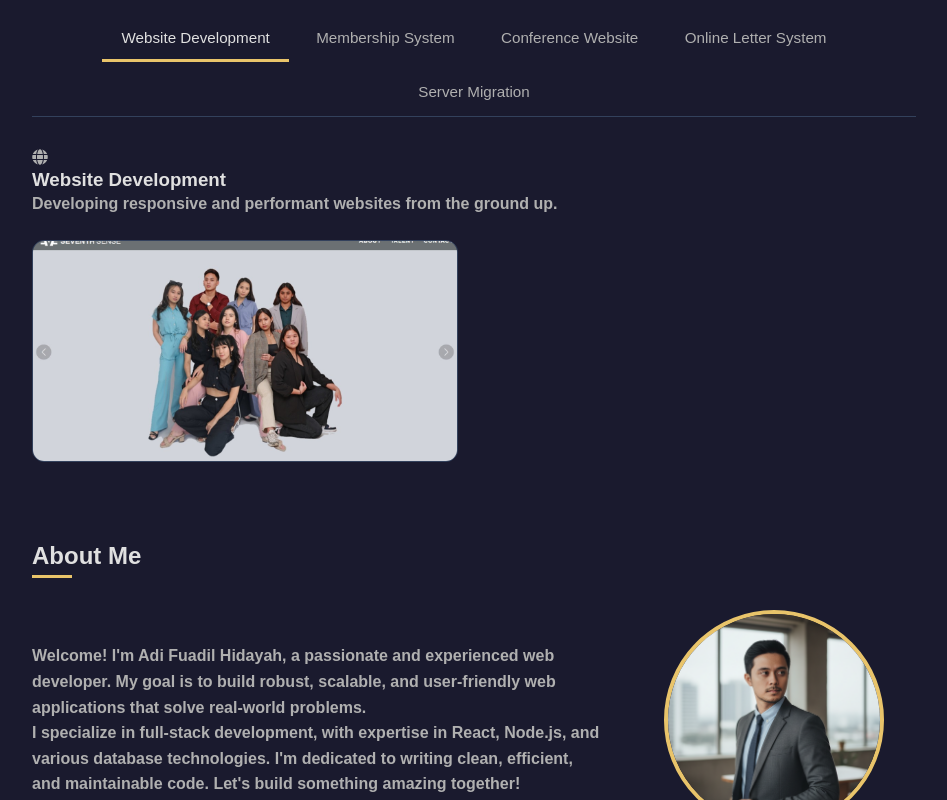
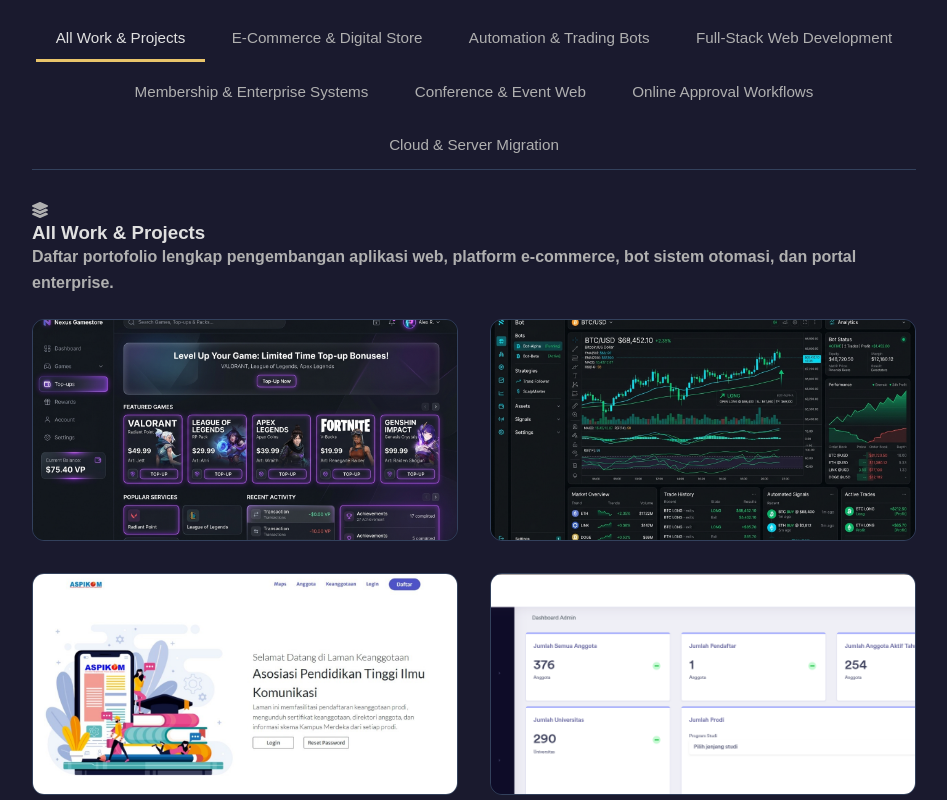
Before and after one commit to mrmoody-dev/porto_dilsdev, a React (Create React App) app: page / in a window 1280 px wide. Shown: the part 880-1680 px from the top of the page, without its empty margins (316-1263 px from the left). Built offline with nearby package versions, Linux system fonts and the light colour scheme.

Commit message:
Update MyWork & Services with Wildstore E-Commerce, Trading Bot, and expanded IT services

```diff
--- a/src/components/About.tsx
+++ b/src/components/About.tsx
@@ -3,16 +3,18 @@
 
 const About: React.FC = () => {
   return (
-    // The <section> tag is now in App.tsx
     <>
       <h2 className="section-title">About Me</h2>
       <div className="about-grid">
         <div className="about-text">
           <p>
-            Welcome! I'm Adi Fuadil Hidayah, a passionate and experienced web developer. My goal is to build robust, scalable, and user-friendly web applications that solve real-world problems.
+            Halo! Saya <strong>Adi Fuadil Hidayah (dilsdev)</strong>, seorang Full-Stack Web Developer & IT Systems Engineer yang berdedikasi membangun aplikasi web performa tinggi, sistem e-commerce terotomasi, bot trading, dan portal enterprise.
           </p>
           <p>
-            I specialize in full-stack development, with expertise in React, Node.js, and various database technologies. I'm dedicated to writing clean, efficient, and maintainable code. Let's build something amazing together!
+            Dengan keahlian di ekosistem <strong>React, TypeScript, Node.js, Python, PHP (CodeIgniter/Laravel), PostgreSQL, dan Cloud Infrastructure</strong>, saya berfokus pada penulisan kode yang bersih, scalable, dan mengutamakan pengalaman pengguna (<em>user experience</em>).
+          </p>
+          <p>
+            Saya selalu siap menghadapi tantangan teknis baru, baik untuk pengembangan produk dari awal, integrasi API & payment gateway, maupun pemeliharaan dan optimasi infrastruktur server.
           </p>
         </div>
         <div className="about-image">
--- a/src/components/Portfolio.tsx
+++ b/src/components/Portfolio.tsx
@@ -1,24 +1,27 @@
 import React, { useState } from 'react';
 import { Link } from 'react-router-dom';
-import { FaGlobe, FaUsers, FaCalendarAlt, FaEnvelope, FaServer } from 'react-icons/fa';
-import { allProjects } from '../data/projects'; // ADDED THIS IMPORT
+import { FaGlobe, FaUsers, FaCalendarAlt, FaEnvelope, FaServer, FaShoppingCart, FaRobot, FaLayerGroup } from 'react-icons/fa';
+import { allProjects } from '../data/projects';
 
 const servicesData = [
-  { id: "website-development", icon: <FaGlobe />, title: 'Website Development', description: 'Developing responsive and performant websites from the ground up.' },
-  { id: "membership-system", icon: <FaUsers />, title: 'Membership System', description: 'Implementing and managing full-featured membership systems.' },
-  { id: "conference-website", icon: <FaCalendarAlt />, title: 'Conference Website', description: 'Building websites for international conferences, including registration and abstract management.' },
-  { id: "online-letter-system", icon: <FaEnvelope />, title: 'Online Letter System', description: 'Developing online letter submission and approval workflow systems.' },
-  { id: "server-migration", icon: <FaServer />, title: 'Server Migration', description: 'Successfully migrated servers and content for various organizations like Aspikom, Radio Budi Luhur, and Makadaya.' },
+  { id: "all", icon: <FaLayerGroup />, title: 'All Work & Projects', description: 'Daftar portofolio lengkap pengembangan aplikasi web, platform e-commerce, bot sistem otomasi, dan portal enterprise.' },
+  { id: "ecommerce-platform", icon: <FaShoppingCart />, title: 'E-Commerce & Digital Store', description: 'Pengembangan platform toko online modern, game top-up store, integrasi payment gateway, dan manajemen transaksi otomatis.' },
+  { id: "automation-bot", icon: <FaRobot />, title: 'Automation & Trading Bots', description: 'Pengembangan bot trading algoritma crypto, data streaming WebSocket, REST API, dan notifikasi terintegrasi Telegram/Discord.' },
+  { id: "website-development", icon: <FaGlobe />, title: 'Full-Stack Web Development', description: 'Membangun aplikasi web responsif dan modern dari awal hingga tingkat produksi dengan React, Node.js, PHP, & Tailwind/SCSS.' },
+  { id: "membership-system", icon: <FaUsers />, title: 'Membership & Enterprise Systems', description: 'Sistem keanggotaan organisasi, manajemen pengguna, KTA digital, dan portal dokumentasi API.' },
+  { id: "conference-website", icon: <FaCalendarAlt />, title: 'Conference & Event Web', description: 'Website event dan pendaftaran konferensi taraf internasional lengkap dengan sistem verifikasi abstrak & pembayaran.' },
+  { id: "online-letter-system", icon: <FaEnvelope />, title: 'Online Approval Workflows', description: 'Sistem pengajuan surat digital dan alur persetujuan bertingkat terintegrasi.' },
+  { id: "server-migration", icon: <FaServer />, title: 'Cloud & Server Migration', description: 'Layanan migrasi server VPS/Cloud, pengelolaan domain, optimasi hosting, dan konfigurasi CI/CD.' },
 ];
 
 // Combine data
 const workAndServices = servicesData.map(service => ({
   ...service,
-  projects: allProjects.filter(project => project.serviceId === service.id),
+  projects: service.id === "all" ? allProjects : allProjects.filter(project => project.serviceId === service.id),
 }));
 
 const Portfolio: React.FC = () => {
-  // State to track the active tab, initialized with the first service's title
+  // State to track the active tab, initialized with "All Work & Projects"
   const [activeTab, setActiveTab] = useState(servicesData[0].title);
 
   // Find the currently active service object based on the activeTab state
@@ -51,13 +54,18 @@
               <p className="service-description">{activeService.description}</p>
             </div>
 
-            {activeService.projects.length > 0 && ( // FIXED TYPO HERE
+            {activeService.projects.length > 0 && (
               <div className="portfolio-grid" style={{ marginTop: '1.5rem' }}>
                 {activeService.projects.map((project) => (
                   <Link to={`/project/${project.id}`} key={project.id} className="portfolio-item">
                     <img src={Array.isArray(project.image) ? project.image[0] : project.image} alt={project.title} />
                     <div className="portfolio-overlay">
                       <h4>{project.title}</h4>
+                      {project.technologies && (
+                        <p style={{ fontSize: '0.8rem', opacity: 0.85, marginTop: '0.25rem' }}>
+                          {project.technologies.slice(0, 3).join(' • ')}
+                        </p>
+                      )}
                     </div>
                   </Link>
                 ))}
--- a/src/data/projects.tsx
+++ b/src/data/projects.tsx
@@ -1,4 +1,4 @@
-// src/data/projects.js
+// src/data/projects.tsx
 import projectImageMembership from "../assets/images/ss_member.aspikom_landingpage.jpg";
 import projectImageMembershipDashboard from "../assets/images/ss_member_aspikom_dashboard.png";
 import projectImageSeventhsense from "../assets/images/ss_seventhsense.jpg";
@@ -8,20 +8,64 @@
 import projectImageRadio from "../assets/images/ss_radiobuduluhur.jpg";
 import projectImageAspikom from "../assets/images/ss_aspikom_org.jpg";
 import projectImageMakadaya from "../assets/images/ss_makadaya.jpg";
+import projectImageWildstore from "../assets/images/wildstore_preview.jpg";
+import projectImageTradingBot from "../assets/images/tradingbot_preview.jpg";
 
 export const allProjects = [
   {
+    id: "wildstore-platform",
+    title: "Wildstore E-Commerce & Game Top-Up Platform",
+    image: projectImageWildstore,
+    description: "Platform E-Commerce Modern & Top-Up Game dengan integrasi Payment Gateway & Dashboard Transaksi Otomatis.",
+    details:
+      "Sistem e-commerce multi-niche lengkap dengan katalog produk digital/top-up game, integrasi gerbang pembayaran otomatis, saldo pengguna, manajemen transaksi real-time, dan panel admin berbasis web responsif.",
+    technologies: ["React", "TypeScript", "Vite", "Node.js", "Express", "PostgreSQL", "SCSS"],
+    role: "Full-Stack Developer",
+    challenges: "Mengintegrasikan callback payment gateway secara real-time dan mengoptimalkan performa UI dengan glassmorphism & animasi halus.",
+    liveUrl: "#",
+    githubUrl: "https://github.com/mrmoody-dev/wildstore",
+    serviceId: "ecommerce-platform",
+  },
+  {
+    id: "indodax-islm-bot",
+    title: "Indodax ISLM Automated Trading Bot & Analytics",
+    image: projectImageTradingBot,
+    description: "Bot Trading Algoritma Crypto terotomatisasi dengan analisis indikator teknis & notifikasi real-time.",
+    details:
+      "Sistem otomasi trading crypto yang mengeksekusi order beli/jual berdasarkan analisis indikator teknis (RSI, MACD, Moving Average), manajemen risiko saldo otomatis, data streaming WebSocket, serta notifikasi aktivitas harian ke Telegram/Discord.",
+    technologies: ["Python", "Node.js", "REST API", "WebSocket", "Telegram Bot API", "Crypto Exchange API"],
+    role: "Backend & Automation Engineer",
+    challenges: "Memastikan latensi eksekusi order yang sangat rendah dan algoritma manajemen risiko saldo akun yang presisi.",
+    liveUrl: "#",
+    githubUrl: "https://github.com/mrmoody-dev/indodax-islm-bot",
+    serviceId: "automation-bot",
+  },
+  {
     id: "aplikasi-membership",
-    title: "Aplikasi Membership",
+    title: "Aplikasi Membership ASPIKOM",
     image: [projectImageMembership, projectImageMembershipDashboard],
     description: "Website Membership organisasi asosiasi pendidikan ilmu komunikasi se-indonesia.",
     details:
       "Sistem keanggotaan lengkap dengan pendaftaran, pembayaran, manajemen profil, dan akses ke konten eksklusif untuk anggota ASPIKOM.",
     technologies: ["CodeIgniter 4", "PHP", "MySQL", "Bootstrap", "jQuery"],
-    role: "Full-stack Developer",
+    role: "Full-Stack Developer",
     challenges: "Mengelola data anggota dalam jumlah besar dan memastikan keamanan data.",
     liveUrl: "https://member.aspikom.org",
     githubUrl: "https://github.com/your-username/aplikasi-membership",
+    serviceId: "membership-system",
+  },
+  {
+    id: "docs-member-aspikom",
+    title: "Portal Dokumentasi Member ASPIKOM",
+    image: projectImageMembershipDashboard,
+    description: "Portal dokumentasi teknis dan modul panduan sistem keanggotaan ASPIKOM.",
+    details:
+      "Portal dokumentasi komprehensif yang memuat panduan pengguna, dokumentasi API, dan panduan administrasi keanggotaan organisasi.",
+    technologies: ["React", "TypeScript", "Markdown", "Tailwind CSS"],
+    role: "Full-Stack Developer",
+    challenges: "Menyusun struktur dokumentasi interaktif yang mudah dipahami oleh anggota non-teknis.",
+    liveUrl: "#",
+    githubUrl: "https://github.com/mrmoody-dev/docs-member-aspikom",
     serviceId: "membership-system",
   },
   {
@@ -46,7 +90,7 @@
     details:
       "Aplikasi web untuk melakukan pendaftaran peserta conference taraf internasional, termasuk manajemen abstrak dan pembayaran.",
     technologies: ["CodeIgniter 3", "PHP", "MySQL", "REST API"],
-    role: "Full-stack Developer",
+    role: "Full-Stack Developer",
     challenges: "Mengintegrasikan berbagai metode pembayaran dan mengelola data pendaftaran yang kompleks.",
     liveUrl: "https://iicacs.com",
     githubUrl: "https://github.com/your-username/aplikasi-pendaftaran",
@@ -60,7 +104,7 @@
     details:
       "Memungkinkan mahasiswa untuk mengajukan berbagai jenis surat secara online, melacak status pengajuan, dan menerima notifikasi.",
     technologies: ["CodeIgniter 3", "PHP", "MySQL", "Bootstrap"],
-    role: "Full-stack Developer",
+    role: "Full-Stack Developer",
     challenges: "Membangun alur persetujuan (approval workflow) yang dinamis dan terintegrasi dengan sistem internal.",
     liveUrl: "#",
     githubUrl: "https://github.com/your-username/suratonline-ubl",
@@ -78,7 +122,7 @@
     challenges: "Optimalisasi performa streaming audio agar lancar di berbagai perangkat.",
     liveUrl: "https://radiobudiluhur.com",
     githubUrl: "#",
-    serviceId: "server-migration",
+    serviceId: "website-development",
   },
   {
     id: "website-aspikom",
```
Also changed, not shown: src/data/features.tsx (+16 -11 lines), src/data/projects.d.ts (+7 -1 lines), src/assets/images/tradingbot_preview.jpg (added), src/assets/images/wildstore_preview.jpg (added).
